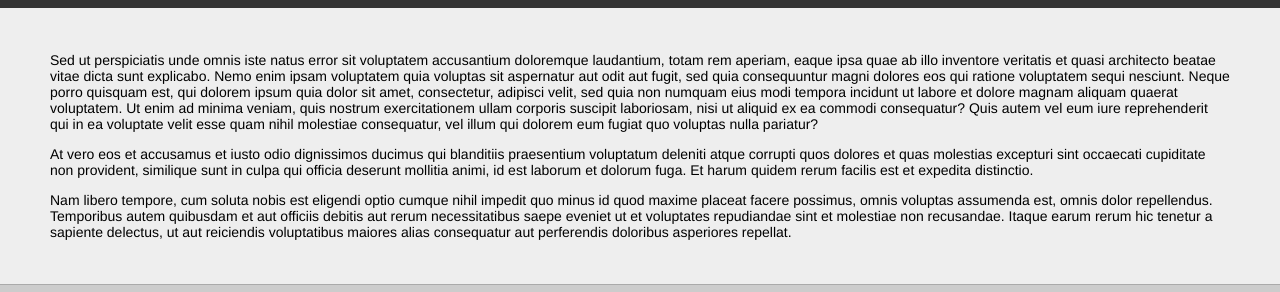
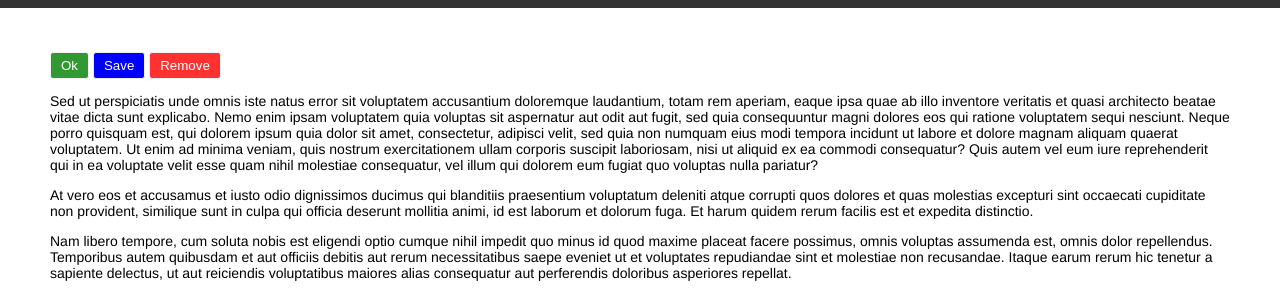
Before and after one commit to workshur/pbem, a plain HTML site: page source/index.html in a window 1280 px wide. Shown: the part 62-354 px from the top of the page. Drawn offline with Linux system fonts and the light colour scheme.

Commit message:
Add buttons

```diff
--- a/source/css/application.css
+++ b/source/css/application.css
@@ -3,7 +3,7 @@ body {
 }
 
 .l-main {
-    background: #eee;
+    background: #fff;
     margin: 0;
     font-family: Helvetica, Arial, sans-serif;
 }
@@ -79,3 +79,27 @@ body {
 .b-footer .b-footer__logo {
     float: right
 }
+
+[class^="s-btn"],
+[class*=" s-btn"] {
+    border: 1px solid #eee;
+    background: green;
+    border-radius: 3px;
+    opacity: 0.8;
+    color: #fff;
+    cursor: pointer;
+    padding: 5px 10px;
+}
+
+[class^="s-btn"].active,
+[class*=" s-btn"].active {
+    opacity: 1;
+}
+
+.s-btn__success {
+    background: blue;
+}
+
+.s-btn__danger {
+    background: red;
+}
--- a/source/index.html
+++ b/source/index.html
@@ -31,6 +31,11 @@
             </div>
         </div>
         <div class="b-content">
+            <p>
+                <button class="s-btn">Ok</button>
+                <button class="s-btn__success active">Save</button>
+                <button class="s-btn__danger">Remove</button>
+            </p>
             <p>
                 Sed ut perspiciatis unde omnis iste natus error sit voluptatem accusantium doloremque laudantium,
                 totam rem aperiam, eaque ipsa quae ab illo inventore veritatis et quasi architecto beatae vitae
```
Also changed, not shown: img/page.png.
